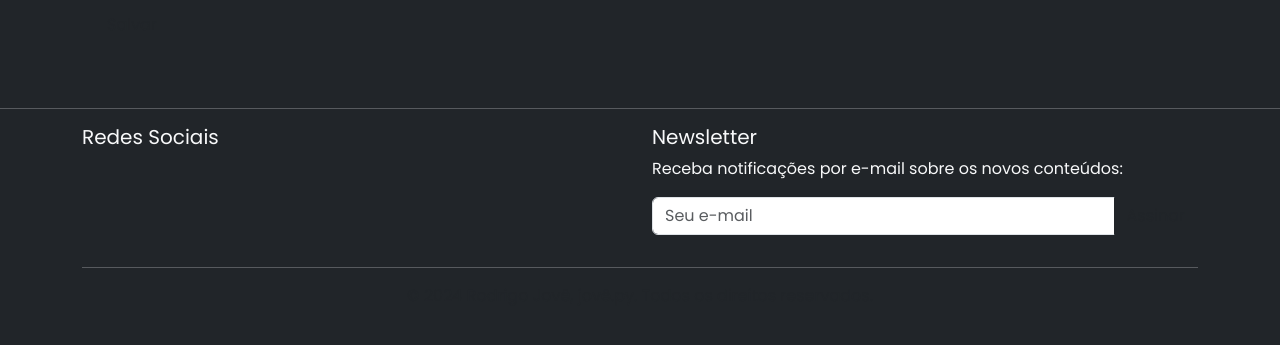
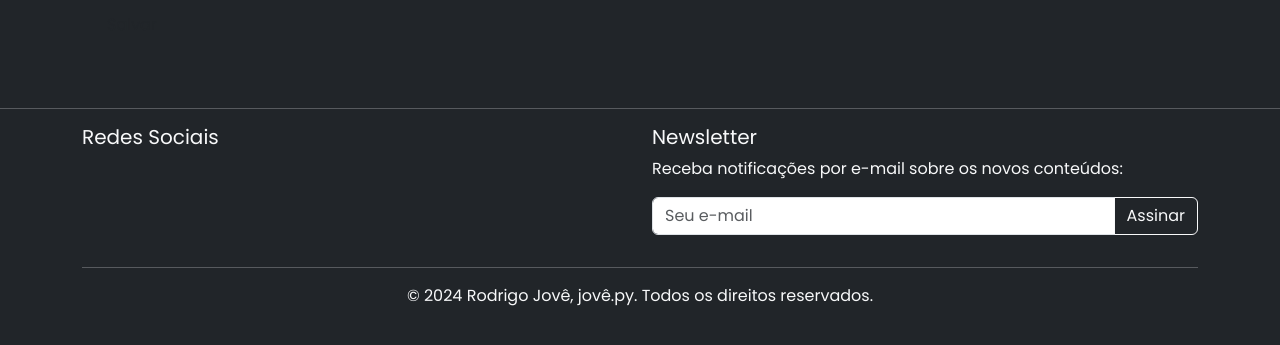
Before and after one commit to PortfolioJovePy/Portfolio, a Django app: page /conteudos/admin/ in a window 1280 px wide. Shown: the part 206-551 px from the top of the page. Run offline with Django 4.2, Linux system fonts and the light colour scheme.

Commit message:
Atualizar o footer.html

```diff
--- a/principal/templates/footer.html
+++ b/principal/templates/footer.html
@@ -16,12 +16,12 @@
         <p>Receba notificações por e-mail sobre os novos conteúdos:</p>
         <div class="input-group mb-3">
           <input type="email" class="form-control" placeholder="Seu e-mail" aria-label="Seu e-mail" aria-describedby="button-addon2">
-          <button class="btn btn-outline-{{request.theme}}" type="button" id="button-addon2">Assinar</button>
+          <button class="btn btn-outline-{{request.font}}" type="button" id="button-addon2">Assinar</button>
         </div>
       </div>
     </div>
     <hr class="bg-{{request.font}}">
-    <div class="text-center text-{{request.theme}}">
+    <div class="text-center text-{{request.font}}">
       <p>&copy; 2024 Rodrigo Jovê, jovê.py. Todos os direitos reservados.</p>
     </div>
   </div>
```
